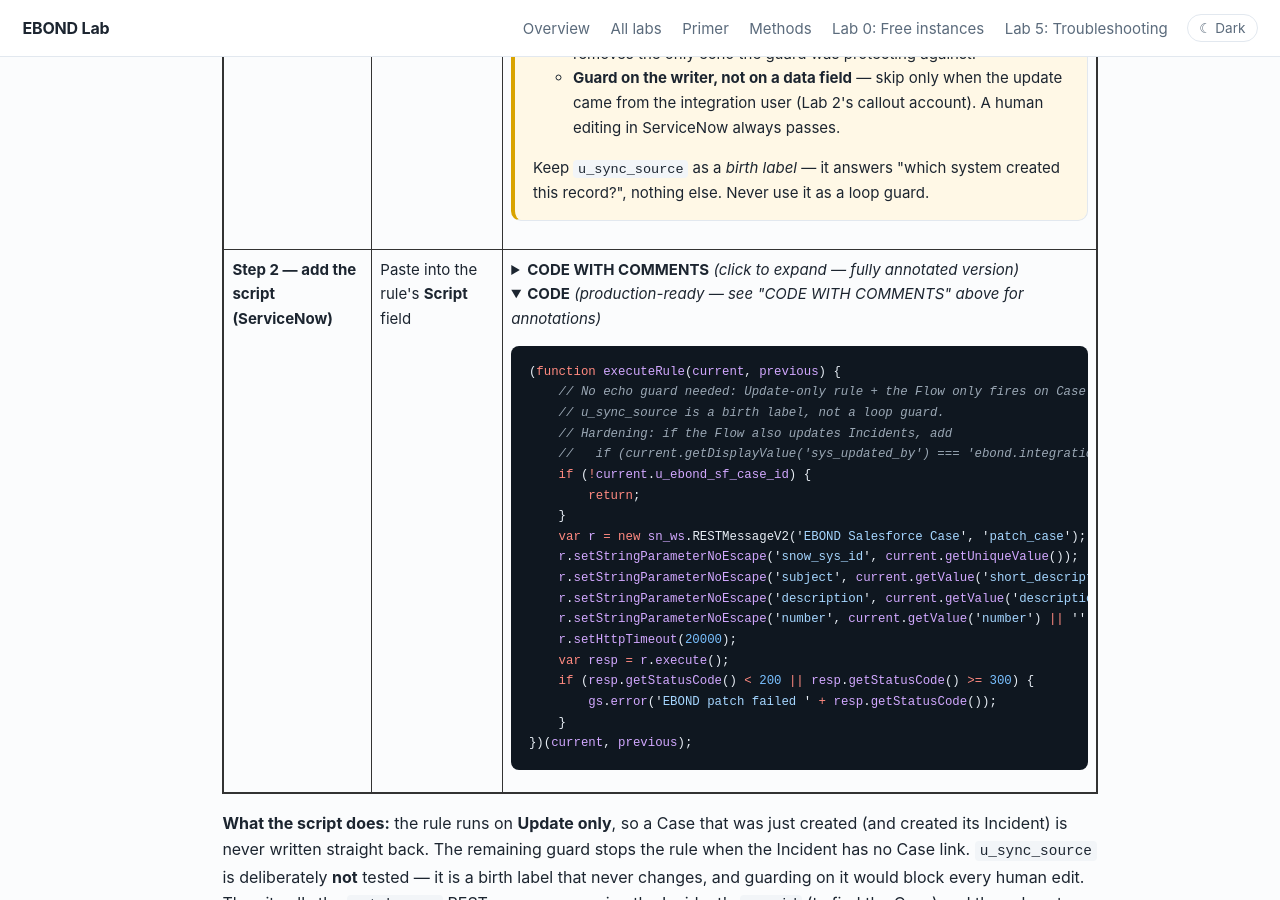
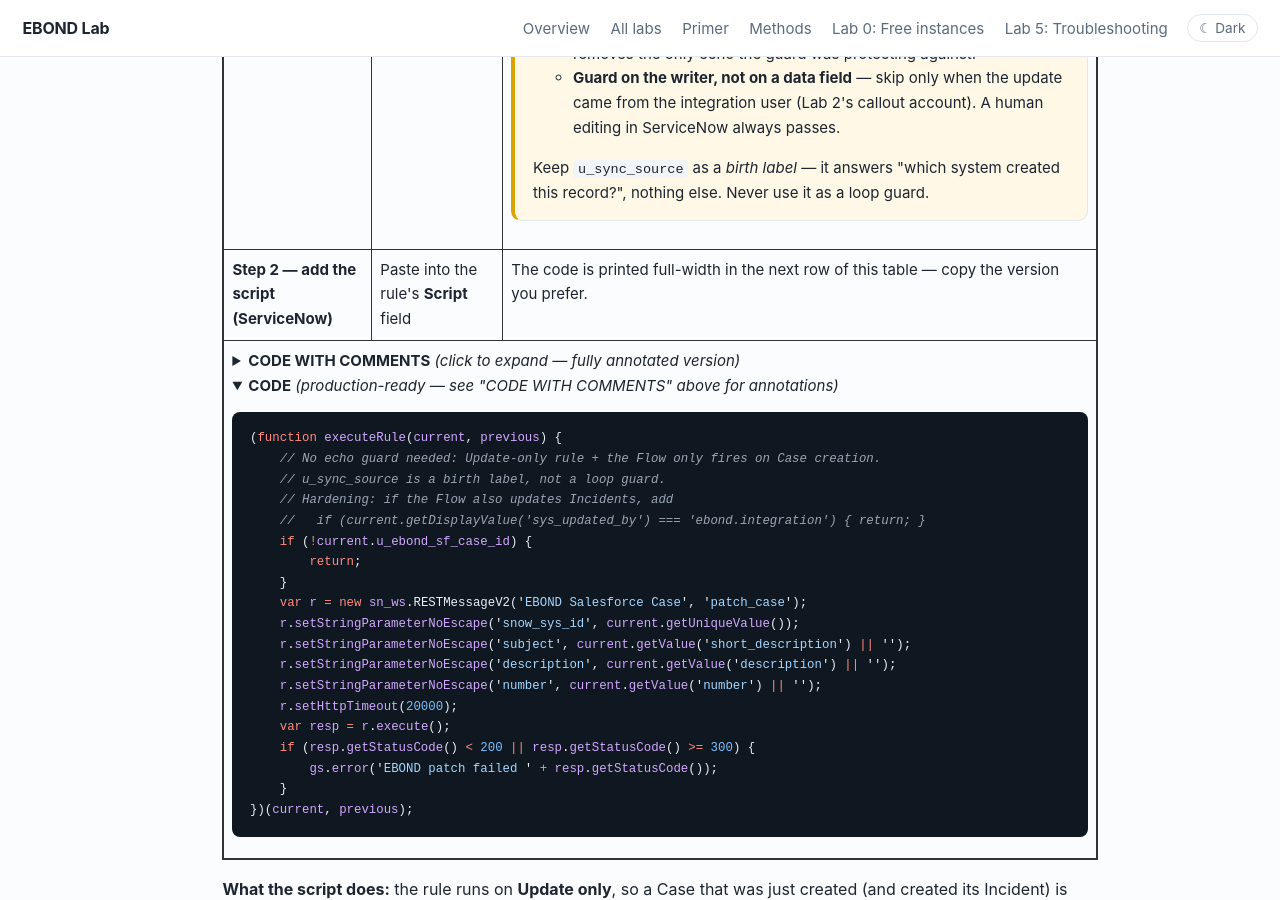
Before and after one commit to eltonaguiar/EBOND_ServiceNowSalesforce, a Jekyll site: the page built from site/labs/03-snow-to-salesforce.md, in a window 1280 px wide and 900 px high, scrolled down 8011 px. Built offline with Jekyll 4.4.1, drawn with Linux system fonts in a browser that asks for light colours.

Commit message:
lab 03: put script in a full-width colspan row of the same bordered table (was cramped in a 3-col cell)

```diff
--- a/site/labs/03-snow-to-salesforce.md
+++ b/site/labs/03-snow-to-salesforce.md
@@ -611,7 +611,10 @@ http://orgfarm-e1f47f3d5e-dev-ed.develop.my.salesforce.com/services/data/latest
 <tr>
 <td style="border:1px solid #333; padding:8px; vertical-align:top;"><strong>Step 2 — add the script (ServiceNow)</strong></td>
 <td style="border:1px solid #333; padding:8px; vertical-align:top;">Paste into the rule's <strong>Script</strong> field</td>
-<td style="border:1px solid #333; padding:8px; vertical-align:top;">
+<td style="border:1px solid #333; padding:8px; vertical-align:top;">The code is printed full-width in the next row of this table &mdash; copy the version you prefer.</td>
+</tr>
+<tr>
+<td colspan="3" style="border:1px solid #333; padding:8px; vertical-align:top;">
 
 <details markdown="1">
 <summary><strong>CODE WITH COMMENTS</strong> <em>(click to expand — fully annotated version)</em></summary>
```
